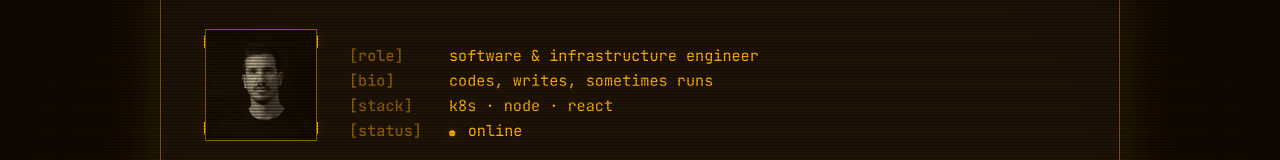
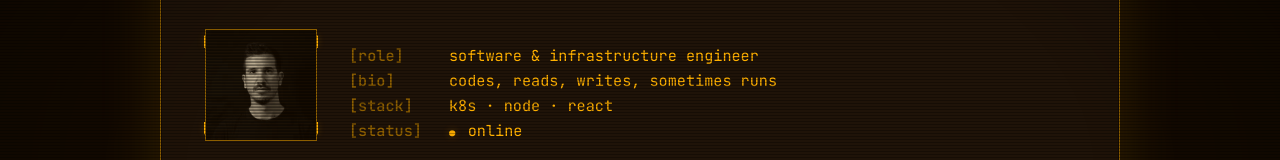
Before and after one commit to anavalo/anavalo.github.io, a Nuxt app: page / in a window 1280 px wide. Shown: the part 223-383 px from the top of the page. Built offline with nearby package versions, Linux system fonts and the light colour scheme.

Commit message:
update: bio copy

```diff
--- a/pages/index.vue
+++ b/pages/index.vue
@@ -15,7 +15,7 @@
           </div>
           <div class="meta__row">
             <dt>[bio]</dt>
-            <dd>codes, writes, sometimes runs</dd>
+            <dd>codes, reads, writes, sometimes runs</dd>
           </div>
           <div class="meta__row">
             <dt>[stack]</dt>
```
